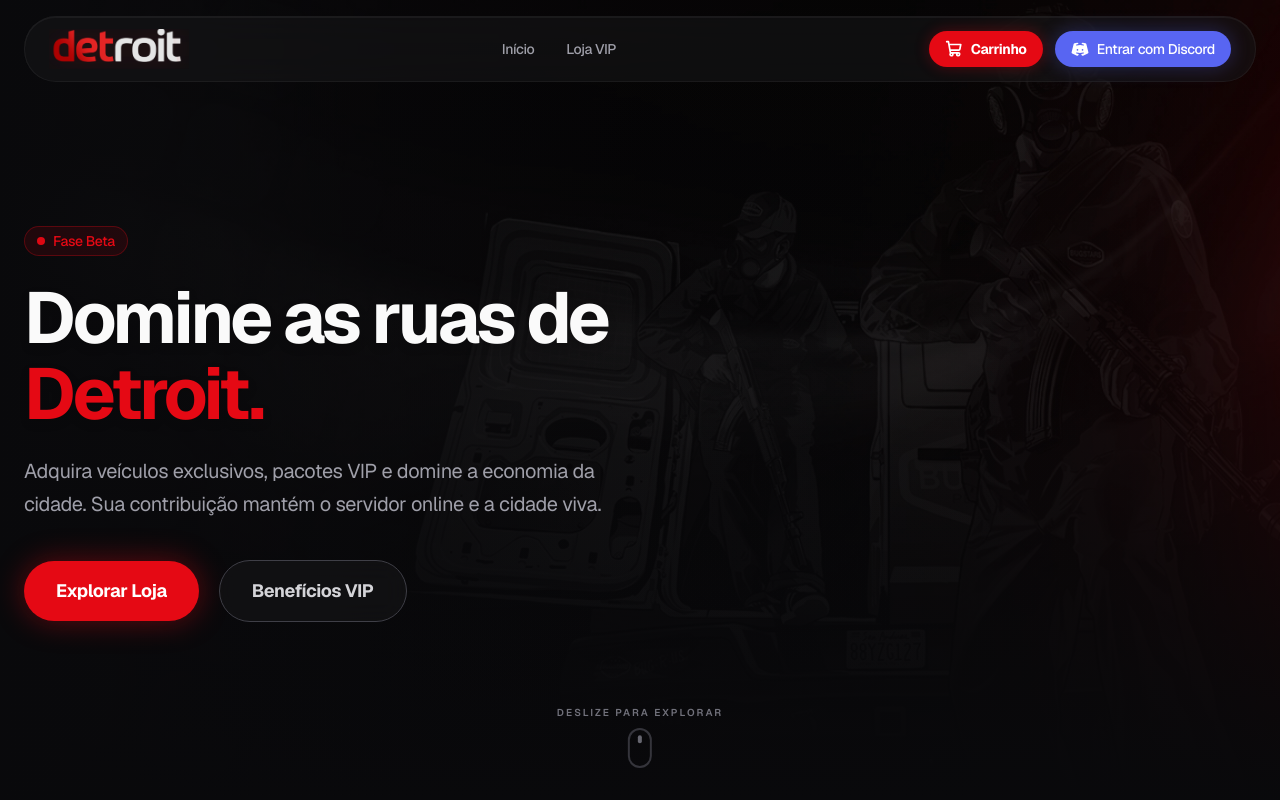
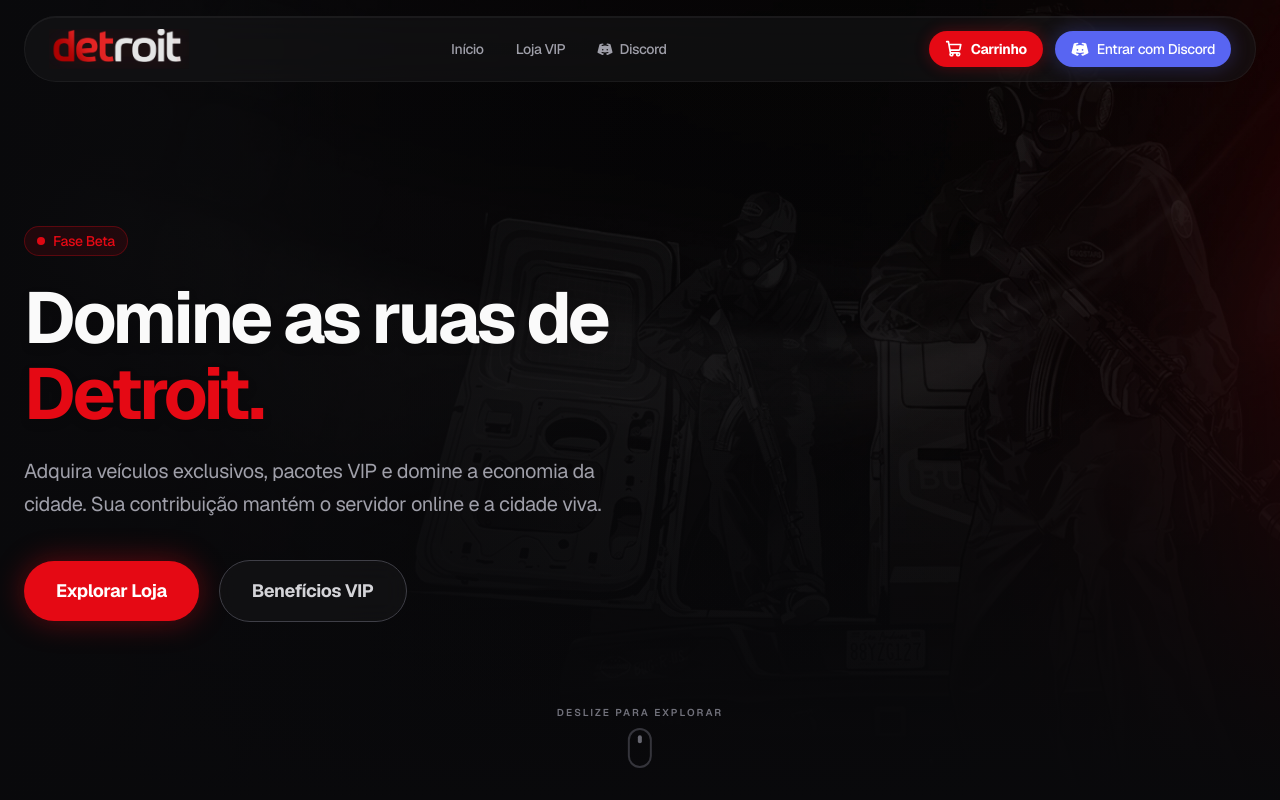
Before and after one commit to EmersonRamos021/site_detroit, a Next.js app: page / in a window 1280 px wide. Shown: the top 800 px of the page. Built offline with nearby package versions, Linux system fonts and the light colour scheme; no server answers; the database is empty.

Commit message:
feat: adiciona link do discord na navbar

```diff
--- a/src/components/layout/Navbar.tsx
+++ b/src/components/layout/Navbar.tsx
@@ -48,6 +48,10 @@ export function Navbar() {
         <nav className="hidden md:flex items-center gap-8 text-sm font-medium text-zinc-400">
           <Link href="/" className="hover:text-zinc-50 transition-colors">Início</Link>
           <Link href="/#store" className="hover:text-zinc-50 transition-colors">Loja VIP</Link>
+          <Link href="https://discord.gg/detroitroleplay" target="_blank" rel="noopener noreferrer" className="hover:text-[#5865F2] hover:text-zinc-50 transition-colors flex items-center gap-1.5">
+            <DiscordLogo weight="fill" size={16} />
+            Discord
+          </Link>
         </nav>
 
         {/* AUTH + CART */}
```
